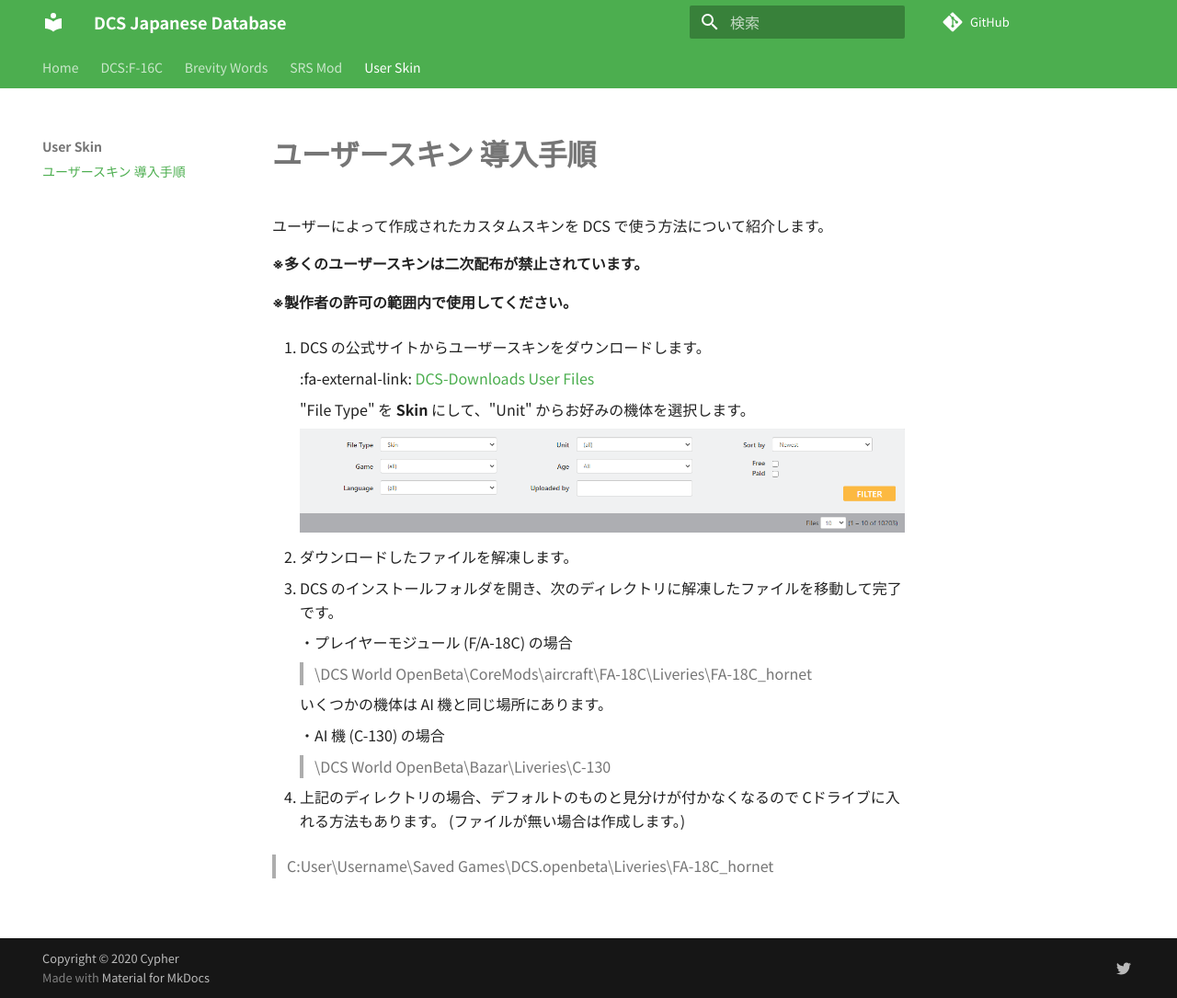
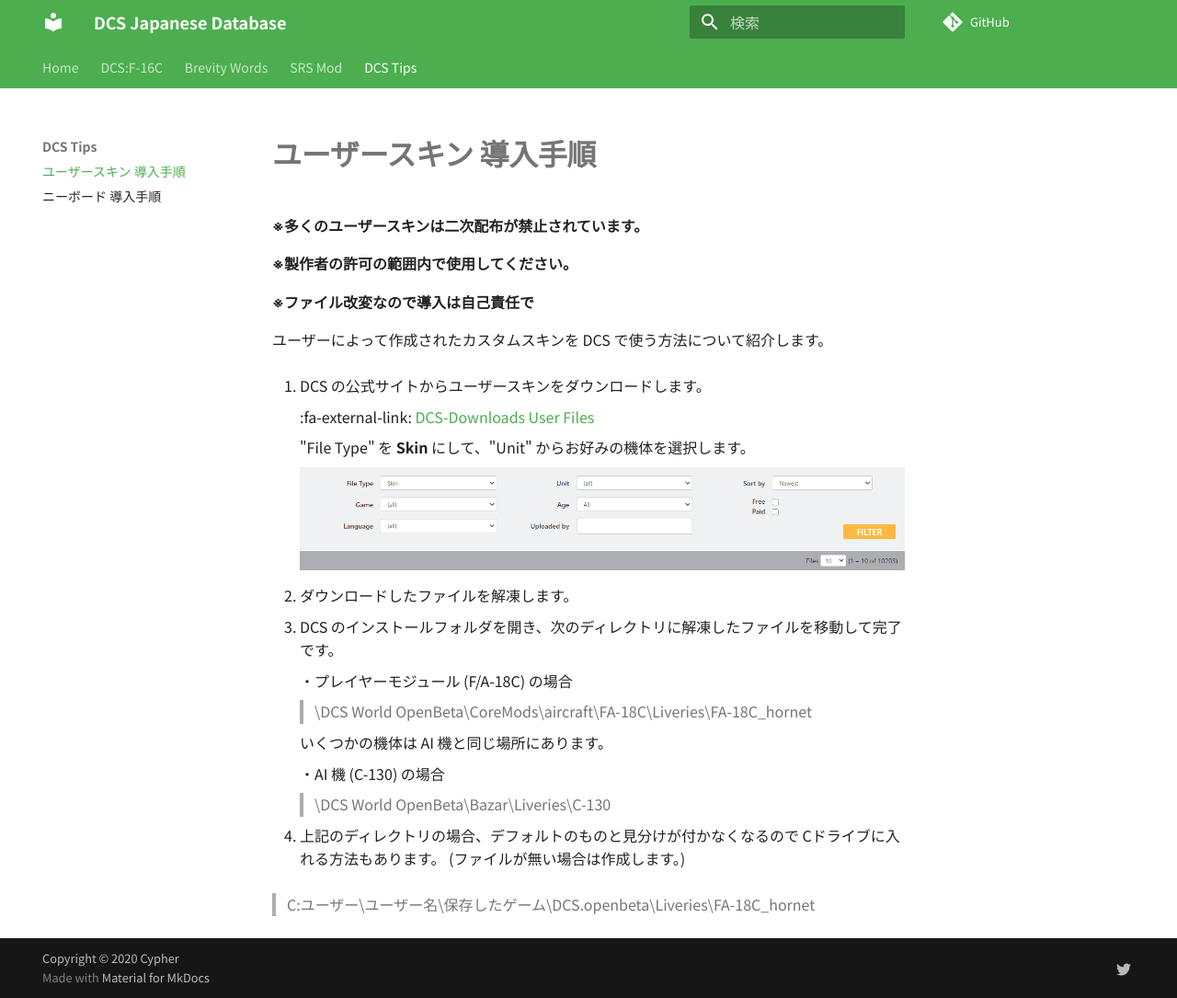
Before and after one commit to Cypher1778/DCS_Wiki, an MkDocs documentation site: the page built from docs/dcs-tips/userskin.md, in a window 1280 px wide and 1085 px high. Shown: the whole window at 92% size. Built offline with MkDocs 1.6.1 and Material for MkDocs 9.7.7, drawn with Linux system fonts in a browser that asks for light colours; comment, search, counter and statistics services are not loaded.

Commit message:
add knee

```diff
--- a/docs/userskin/install.md
+++ b/docs/dcs-tips/userskin.md
@@ -1,10 +1,12 @@
 # ユーザースキン 導入手順
-
-ユーザーによって作成されたカスタムスキンを DCS で使う方法について紹介します。
 
 **※多くのユーザースキンは二次配布が禁止されています。**
 
 **※製作者の許可の範囲内で使用してください。**
+
+**※ファイル改変なので導入は自己責任で**
+
+ユーザーによって作成されたカスタムスキンを DCS で使う方法について紹介します。
 
 1. DCS の公式サイトからユーザースキンをダウンロードします。
 
@@ -31,4 +33,4 @@
 - 上記のディレクトリの場合、デフォルトのものと見分けが付かなくなるので Cドライブに入れる方法もあります。
 (ファイルが無い場合は作成します。)
 
->C:User\Username\Saved Games\DCS.openbeta\Liveries\FA-18C_hornet
+>C:ユーザー\ユーザー名\保存したゲーム\DCS.openbeta\Liveries\FA-18C_hornet
--- a/mkdocs.yml
+++ b/mkdocs.yml
@@ -102,5 +102,6 @@
   - SRS Mod:
       - SRS Mod とは: srs/srs.md
       - 導入と設定: srs/install.md
-  - User Skin:
-      - ユーザースキン 導入手順: userskin/install.md
+  - DCS Tips:
+      - ユーザースキン 導入手順: dcs-tips/userskin.md
+      - ニーボード 導入手順: dcs-tips/kneeboard.md
```
Also changed, not shown: docs/dcs-tips/kneeboard.md (added, +52 -0 lines), docs/dcs-tips/images/kneeboard1-directry1.png (added), docs/dcs-tips/images/kneeboard1-preview.jpg (added), docs/dcs-tips/images/userskin1-download.png (renamed from docs/userskin/images/userskin1-download.png).
